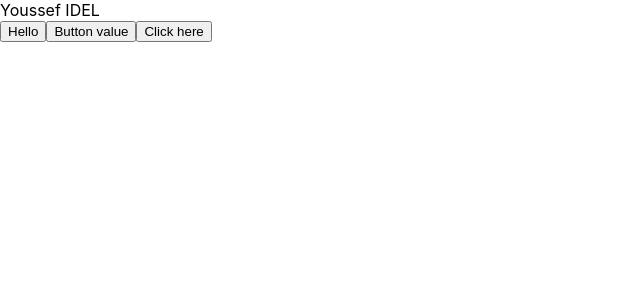
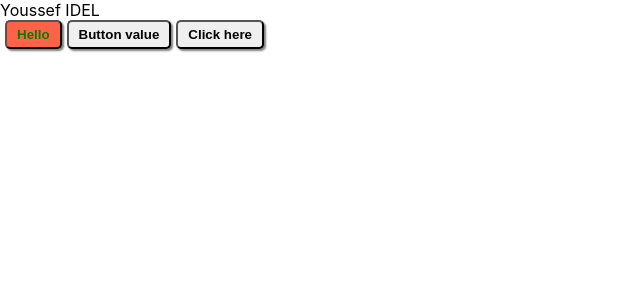
Before and after one commit to YoussefIdelhadj/fioulmarket-react, a React (Create React App) app: page / in a window 1280 px wide. Shown: the top 300 px of the page, without its empty margins (0-640 px from the left). Built offline with nearby package versions, Linux system fonts and the light colour scheme.

Commit message:
color style

```diff
--- a/src/App/App.js
+++ b/src/App/App.js
@@ -6,9 +6,13 @@ function App() {
     <div className="App">
       Youssef IDEL <br/>
 
-      <Button text="Hello"/>
-      <Button text="Button value"/>
-      <Button text="Click here"/>
+      <Button text="Hello"
+        onButtonClicked={() => {console.log();}}
+        bgcolor = "tomato"
+        color = "green"
+        />
+      <Button text="Button value" onButtonClicked={() => {console.log();}}/>
+      <Button text="Click here" onButtonClicked={() => {console.log();}}/>
     </div>
   );
 }
--- a/src/App/components/Button/Button.js
+++ b/src/App/components/Button/Button.js
@@ -1,8 +1,23 @@
 import React from "react";
+import style from './Button.module.css';
 
 // content of component
 function Button(props){
-    return <button>{props.text}</button>;
+    console.log(props);
+    return (
+        <button className={style.Button}
+                onClick = {(event) => {
+                props.onButtonClicked();
+
+            }}
+            style = {{
+                   backgroundColor: props.bgcolor ,
+                   color: props.color
+                }}
+        >
+            {props.text}
+        </button>
+    );
 }
 
 // exportation
--- /dev/null
+++ b/src/App/components/Button/Button.module.css
@@ -0,0 +1,9 @@
+.Button {
+    padding: 5px 10px;
+    margin-left: 5px;
+    margin-bottom: 15px;
+    box-shadow: 2px 2px 2px grey;
+    border-radius: 5px;
+    font-weight: 700;
+
+}
```
